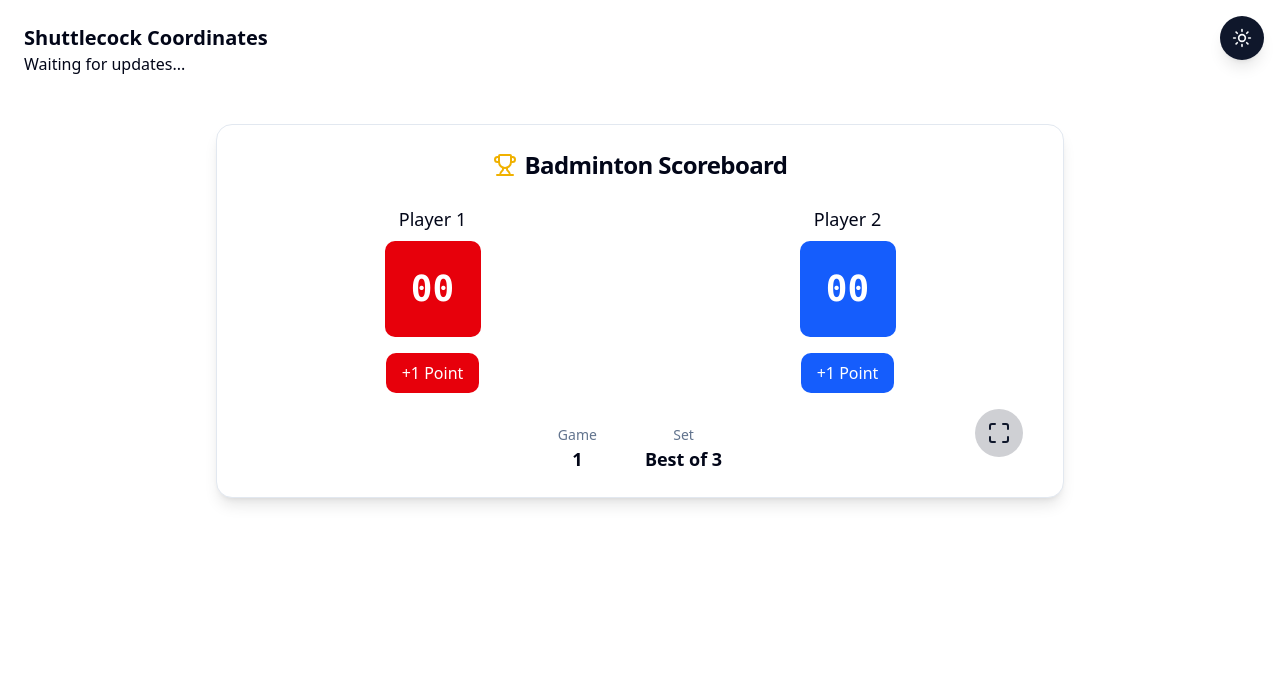
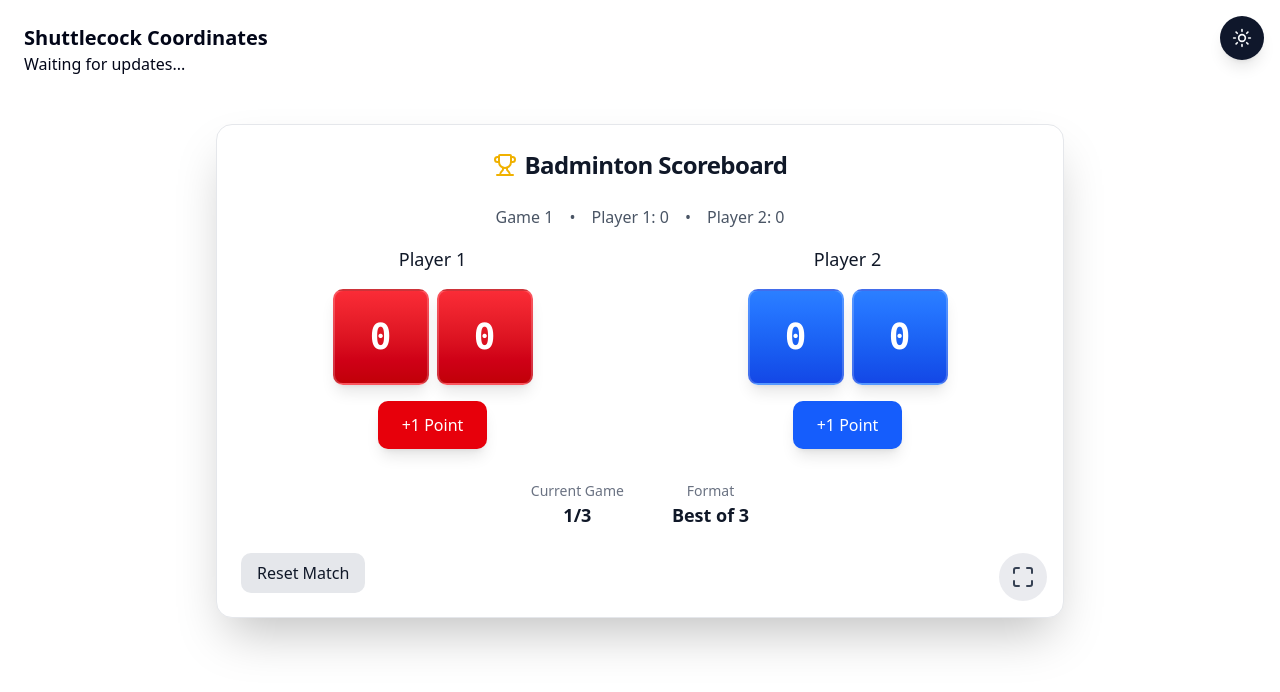
Before and after one commit to PenguinPush/ignitionhacks-v6, a Next.js app in the folder frontend/: page / in a window 1280 px wide. Shown: the top 692 px of the page. Built offline with nearby package versions, Linux system fonts and the light colour scheme; no server answers.

Commit message:
scoreboard updates

```diff
--- a/frontend/src/components/scoreboard.jsx
+++ b/frontend/src/components/scoreboard.jsx
@@ -4,19 +4,29 @@ import { Trophy, Maximize, Minimize } from "lucide-react";
 export default function BadmintonScoreboard() {
   const [player1Score, setPlayer1Score] = useState(0);
   const [player2Score, setPlayer2Score] = useState(0);
-  const [flipP1, setFlipP1] = useState(false);
-  const [flipP2, setFlipP2] = useState(false);
+
+  const [player1Games, setPlayer1Games] = useState(0);
+  const [player2Games, setPlayer2Games] = useState(0);
+  const [currentGame, setCurrentGame] = useState(1);
+
+  const [matchWinner, setMatchWinner] = useState(null);
+
   const scoreboardRef = useRef(null);
   const [isFullscreen, setIsFullscreen] = useState(false);
 
-  // Sync fullscreen state when user presses Esc or exits fullscreen manually
+  // Keep track of previous scores for flip detection
+  const [prevP1, setPrevP1] = useState(0);
+  const [prevP2, setPrevP2] = useState(0);
+  const [flipStates, setFlipStates] = useState({ p1: [false, false], p2: [false, false] });
+
+  // keep fullscreen state synced
   useEffect(() => {
     const handleFullscreenChange = () => {
       setIsFullscreen(!!document.fullscreenElement);
     };
-
     document.addEventListener("fullscreenchange", handleFullscreenChange);
-    return () => document.removeEventListener("fullscreenchange", handleFullscreenChange);
+    return () =>
+      document.removeEventListener("fullscreenchange", handleFullscreenChange);
   }, []);
 
   const goFullscreen = () => {
@@ -27,98 +37,300 @@ export default function BadmintonScoreboard() {
     }
   };
 
-  const flapSize = isFullscreen ? "w-40 h-40 text-7xl" : "w-24 h-24 text-4xl";
-  const winner = player1Score >= 21 ? "Player 1" : player2Score >= 21 ? "Player 2" : null;
+  const flapSize = isFullscreen ? "w-48 h-48 text-8xl" : "w-24 h-24 text-4xl";
 
-  const addPointP1 = () => {
-    if (winner) return;
-    setFlipP1(true);
-    setTimeout(() => {
-      setPlayer1Score(player1Score + 1);
-      setFlipP1(false);
-    }, 300);
+  // ✅ Correct badminton rules
+  const checkGameWinner = (p1, p2) => {
+    if ((p1 >= 21 || p2 >= 21) && Math.abs(p1 - p2) >= 2) {
+      return p1 > p2 ? "Player 1" : "Player 2";
+    }
+    if (p1 === 30 || p2 === 30) {
+      return p1 > p2 ? "Player 1" : "Player 2";
+    }
+    return null;
   };
 
-  const addPointP2 = () => {
-    if (winner) return;
-    setFlipP2(true);
-    setTimeout(() => {
-      setPlayer2Score(player2Score + 1);
-      setFlipP2(false);
-    }, 300);
+  const handlePoint = (player) => {
+    if (matchWinner) return;
+
+    if (player === 1) {
+      const newScore = player1Score + 1;
+      setPrevP1(player1Score);
+      setPlayer1Score(newScore);
+
+      // Trigger flip animation for changed digits
+      const oldDigits = player1Score.toString().padStart(2, "0").split("");
+      const newDigits = newScore.toString().padStart(2, "0").split("");
+      const newFlipState = oldDigits.map((digit, idx) => digit !== newDigits[idx]);
+      setFlipStates(prev => ({ ...prev, p1: newFlipState }));
+
+      // Reset flip state after animation
+      setTimeout(() => {
+        setFlipStates(prev => ({ ...prev, p1: [false, false] }));
+      }, 600);
+
+      const win = checkGameWinner(newScore, player2Score);
+      if (win) endGame(win);
+    } else {
+      const newScore = player2Score + 1;
+      setPrevP2(player2Score);
+      setPlayer2Score(newScore);
+
+      // Trigger flip animation for changed digits
+      const oldDigits = player2Score.toString().padStart(2, "0").split("");
+      const newDigits = newScore.toString().padStart(2, "0").split("");
+      const newFlipState = oldDigits.map((digit, idx) => digit !== newDigits[idx]);
+      setFlipStates(prev => ({ ...prev, p2: newFlipState }));
+
+      // Reset flip state after animation
+      setTimeout(() => {
+        setFlipStates(prev => ({ ...prev, p2: [false, false] }));
+      }, 600);
+
+      const win = checkGameWinner(player1Score, newScore);
+      if (win) endGame(win);
+    }
   };
 
-  const resetGame = () => {
+  const endGame = (winner) => {
+    if (winner === "Player 1") {
+      setPlayer1Games((g) => {
+        if (g + 1 === 2) {
+          setMatchWinner("Player 1");
+          return g + 1;
+        }
+        return g + 1;
+      });
+    } else {
+      setPlayer2Games((g) => {
+        if (g + 1 === 2) {
+          setMatchWinner("Player 2");
+          return g + 1;
+        }
+        return g + 1;
+      });
+    }
+
+    setCurrentGame((g) => Math.min(g + 1, 3));
     setPlayer1Score(0);
     setPlayer2Score(0);
+    setPrevP1(0);
+    setPrevP2(0);
+    setFlipStates({ p1: [false, false], p2: [false, false] });
+  };
+
+  const resetMatch = () => {
+    setPlayer1Score(0);
+    setPlayer2Score(0);
+    setPlayer1Games(0);
+    setPlayer2Games(0);
+    setCurrentGame(1);
+    setMatchWinner(null);
+    setPrevP1(0);
+    setPrevP2(0);
+    setFlipStates({ p1: [false, false], p2: [false, false] });
+  };
+
+  // ✅ FlapScore with proper flip animation
+  const FlapScore = ({ score, prevScore, color, flipState }) => {
+    const digits = score.toString().padStart(2, "0").split("");
+    const prevDigits = prevScore.toString().padStart(2, "0").split("");
+
+    return (
+      <div className="flex gap-2">
+        {digits.map((digit, idx) => {
+          const isFlipping = flipState[idx];
+          const prevDigit = prevDigits[idx];
+
+          return (
+            <div key={idx} className={`relative ${flapSize}`} style={{ perspective: '1000px' }}>
+              {/* Current digit (front) */}
+              <div
+                className={`absolute w-full h-full rounded-lg ${color} text-white font-mono font-extrabold flex items-center justify-center transition-transform duration-600 ease-in-out shadow-lg border-2 border-white/20`}
+                style={{
+                  transformStyle: 'preserve-3d',
+                  transform: isFlipping ? 'rotateX(-90deg)' : 'rotateX(0deg)',
+                }}
+              >
+                {isFlipping ? prevDigit : digit}
+              </div>
+
+              {/* New digit (back) - appears when flipping */}
+              {isFlipping && (
+                <div
+                  className={`absolute w-full h-full rounded-lg ${color} text-white font-mono font-extrabold flex items-center justify-center shadow-lg border-2 border-white/20`}
+                  style={{
+                    transformStyle: 'preserve-3d',
+                    transform: 'rotateX(90deg)',
+                    animation: 'flipIn 0.6s ease-in-out forwards',
+                  }}
+                >
+                  {digit}
+                </div>
+              )}
+            </div>
+          );
+        })}
+
+        <style jsx>{`
+          @keyframes flipIn {
+            0% { transform: rotateX(90deg); }
+            100% { transform: rotateX(0deg); }
+          }
+        `}</style>
+      </div>
+    );
   };
 
   return (
     <div
       ref={scoreboardRef}
-      className={`relative ${isFullscreen ? "fixed inset-0 flex items-center justify-center bg-black z-50 p-6" : "max-w-4xl mx-auto p-6"} transition-all duration-300`}
+      className={`relative ${
+        isFullscreen
+          ? "fixed inset-0 flex items-center justify-center bg-black z-50 p-6"
+          : "max-w-4xl mx-auto p-6"
+      } transition-all duration-300`}
     >
-      <div className={`relative bg-card border border-border rounded-2xl shadow-lg p-6 ${isFullscreen ? "w-3/4 h-3/4 flex flex-col items-center justify-center" : ""}`}>
-
-
+      <div
+        className={`relative bg-white dark:bg-gradient-to-br dark:from-slate-900 dark:to-slate-800 border border-gray-200 dark:border-slate-700 rounded-2xl shadow-2xl p-6 ${
+          isFullscreen
+            ? "w-3/4 h-3/4 flex flex-col items-center justify-center"
+            : ""
+        }`}
+      >
+        {/* Header */}
         <div className="flex items-center justify-center gap-2 mb-6">
           <Trophy className="w-6 h-6 text-yellow-500" />
-          <h2 className={`font-bold tracking-tight ${isFullscreen ? "text-4xl" : "text-2xl"}`}>Badminton Scoreboard</h2>
+          <h2
+            className={`font-bold tracking-tight text-gray-900 dark:text-white ${
+              isFullscreen ? "text-5xl" : "text-2xl"
+            }`}
+          >
+            Badminton Scoreboard
+          </h2>
         </div>
 
-
-        <div className={`grid grid-cols-2 gap-8 mb-8 ${isFullscreen ? "gap-16" : ""}`}>
-
-          <div className="flex flex-col items-center gap-2">
-            <span className={`font-medium ${isFullscreen ? "text-3xl" : "text-lg"}`}>Player 1</span>
-            <div className={`relative perspective ${flapSize}`}>
-              <div className={`absolute w-full h-full rounded-lg bg-red-600 text-white font-mono font-extrabold flex items-center justify-center backface-hidden transform transition-transform duration-300 ${flipP1 ? "rotateX-180" : ""}`}>{player1Score.toString().padStart(2, "0")}</div>
-              <div className={`absolute w-full h-full rounded-lg bg-red-500 text-white font-mono font-extrabold flex items-center justify-center rotateX-180 backface-hidden`}>{(player1Score + 1).toString().padStart(2, "0")}</div>
-            </div>
-            <button onClick={addPointP1} className="mt-2 px-4 py-2 bg-red-600 text-white rounded-lg hover:bg-red-700 transition-colors" disabled={!!winner}>+1 Point</button>
-          </div>
-
-          <div className="flex flex-col items-center gap-2">
-            <span className={`font-medium ${isFullscreen ? "text-3xl" : "text-lg"}`}>Player 2</span>
-            <div className={`relative perspective ${flapSize}`}>
-              <div className={`absolute w-full h-full rounded-lg bg-blue-600 text-white font-mono font-extrabold flex items-center justify-center backface-hidden transform transition-transform duration-300 ${flipP2 ? "rotateX-180" : ""}`}>{player2Score.toString().padStart(2, "0")}</div>
-              <div className={`absolute w-full h-full rounded-lg bg-blue-500 text-white font-mono font-extrabold flex items-center justify-center rotateX-180 backface-hidden`}>{(player2Score + 1).toString().padStart(2, "0")}</div>
-            </div>
-            <button onClick={addPointP2} className="mt-2 px-4 py-2 bg-blue-600 text-white rounded-lg hover:bg-blue-700 transition-colors" disabled={!!winner}>+1 Point</button>
+        {/* Game Status */}
+        <div className="text-center mb-4">
+          <div className="flex justify-center gap-4 text-gray-600 dark:text-white/80">
+            <span>Game {currentGame}</span>
+            <span>•</span>
+            <span>Player 1: {player1Games}</span>
+            <span>•</span>
+            <span>Player 2: {player2Games}</span>
           </div>
         </div>
 
-        <div className="flex items-center justify-center gap-12">
-          <div className="flex flex-col items-center">
-            <span className="text-sm text-muted-foreground">Game</span>
-            <span className="text-lg font-semibold">1</span>
+        {/* Players */}
+        <div
+          className={`grid grid-cols-2 gap-8 mb-8 ${
+            isFullscreen ? "gap-16" : ""
+          }`}
+        >
+          <div className="flex flex-col items-center gap-4">
+            <span
+              className={`font-medium text-gray-900 dark:text-white ${
+                isFullscreen ? "text-3xl" : "text-lg"
+              }`}
+            >
+              Player 1
+            </span>
+            <FlapScore
+              score={player1Score}
+              prevScore={prevP1}
+              color="bg-gradient-to-b from-red-500 to-red-700"
+              flipState={flipStates.p1}
+            />
+            <button
+              onClick={() => handlePoint(1)}
+              className={`px-6 py-3 bg-red-600 text-white rounded-lg hover:bg-red-700 transition-all transform hover:scale-105 active:scale-95 shadow-lg ${
+                isFullscreen ? "text-xl px-8 py-4" : ""
+              }`}
+              disabled={!!matchWinner}
+            >
+              +1 Point
+            </button>
           </div>
-          <div className="flex flex-col items-center">
-            <span className="text-sm text-muted-foreground">Set</span>
-            <span className="text-lg font-semibold">Best of 3</span>
+
+          <div className="flex flex-col items-center gap-4">
+            <span
+              className={`font-medium text-gray-900 dark:text-white ${
+                isFullscreen ? "text-3xl" : "text-lg"
+              }`}
+            >
+              Player 2
+            </span>
+            <FlapScore
+              score={player2Score}
+              prevScore={prevP2}
+              color="bg-gradient-to-b from-blue-500 to-blue-700"
+              flipState={flipStates.p2}
+            />
+            <button
+              onClick={() => handlePoint(2)}
+              className={`px-6 py-3 bg-blue-600 text-white rounded-lg hover:bg-blue-700 transition-all transform hover:scale-105 active:scale-95 shadow-lg ${
+                isFullscreen ? "text-xl px-8 py-4" : ""
+              }`}
+              disabled={!!matchWinner}
+            >
+              +1 Point
+            </button>
           </div>
         </div>
 
+        {/* Game / Match Info */}
+        <div className="flex items-center justify-center gap-12 text-gray-500 dark:text-white/60">
+          <div className="flex flex-col items-center">
+            <span className="text-sm">Current Game</span>
+            <span className="text-lg font-semibold text-gray-900 dark:text-white">{currentGame}/3</span>
+          </div>
+          <div className="flex flex-col items-center">
+            <span className="text-sm">Format</span>
+            <span className="text-lg font-semibold text-gray-900 dark:text-white">Best of 3</span>
+          </div>
+        </div>
 
+        {/* Controls */}
+        <div className="flex gap-4 mt-6">
+          <button
+            onClick={resetMatch}
+            className="px-4 py-2 bg-gray-200 dark:bg-gray-600 text-gray-900 dark:text-white rounded-lg hover:bg-gray-300 dark:hover:bg-gray-700 transition-colors"
+          >
+            Reset Match
+          </button>
+        </div>
+
+        {/* Fullscreen Toggle */}
         <button
           onClick={goFullscreen}
-          className="absolute bottom-10 right-10 p-3 bg-primary/20 rounded-full hover:bg-primary/40 transition-colors z-50"
+          className="absolute bottom-4 right-4 p-3 bg-gray-200/80 dark:bg-white/20 backdrop-blur-sm rounded-full hover:bg-gray-300/80 dark:hover:bg-white/30 transition-colors z-40"
         >
-          {isFullscreen ? <Minimize className="w-6 h-6 text-primary" /> : <Maximize className="w-6 h-6 text-primary" />}
+          {isFullscreen ? (
+            <Minimize className="w-6 h-6 text-gray-700 dark:text-white" />
+          ) : (
+            <Maximize className="w-6 h-6 text-gray-700 dark:text-white" />
+          )}
         </button>
 
-        {winner && (
-          <div className="absolute inset-0 bg-black/80 flex flex-col items-center justify-center z-50">
-            <h1 className="text-6xl text-white font-bold mb-6">{winner} Wins!</h1>
-            <button onClick={() => { setPlayer1Score(0); setPlayer2Score(0); }} className="px-6 py-3 bg-green-600 text-white rounded-lg hover:bg-green-700 transition-colors text-2xl">Play Again</button>
+        {/* Match Winner Overlay */}
+        {matchWinner && (
+          <div className="absolute inset-0 bg-black/90 backdrop-blur-sm flex flex-col items-center justify-center z-50 rounded-2xl">
+            <div className="text-center">
+              <h1 className="text-6xl text-white font-bold mb-4 animate-bounce">
+                🏆
+              </h1>
+              <h2 className="text-4xl text-white font-bold mb-8">
+                {matchWinner} Wins!
+              </h2>
+              <button
+                onClick={resetMatch}
+                className="px-8 py-4 bg-green-600 text-white rounded-lg hover:bg-green-700 transition-all transform hover:scale-105 text-2xl font-semibold shadow-lg"
+              >
+                New Match
+              </button>
+            </div>
           </div>
         )}
-
-        <style jsx>{`
-          .perspective { perspective: 1000px; }
-          .backface-hidden { backface-visibility: hidden; }
-          .rotateX-180 { transform: rotateX(180deg); }
-        `}</style>
       </div>
     </div>
   );
```
